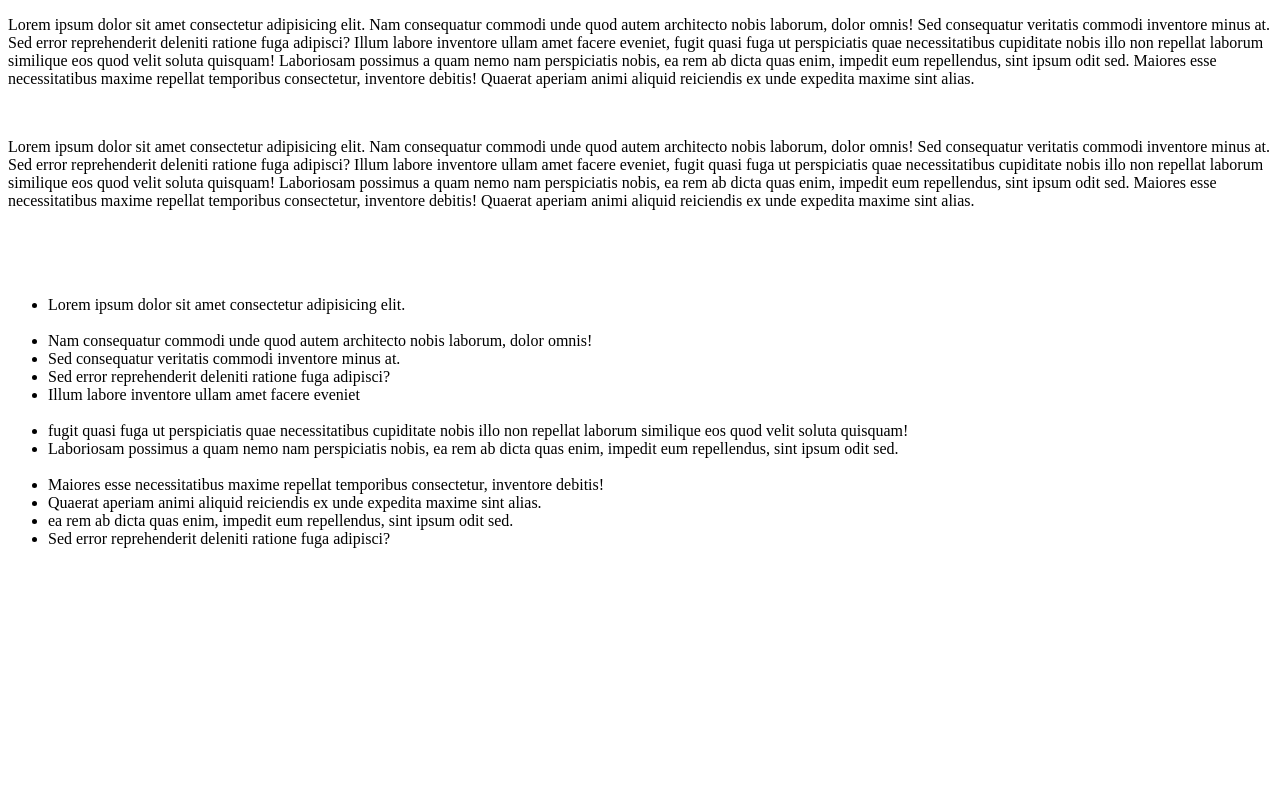
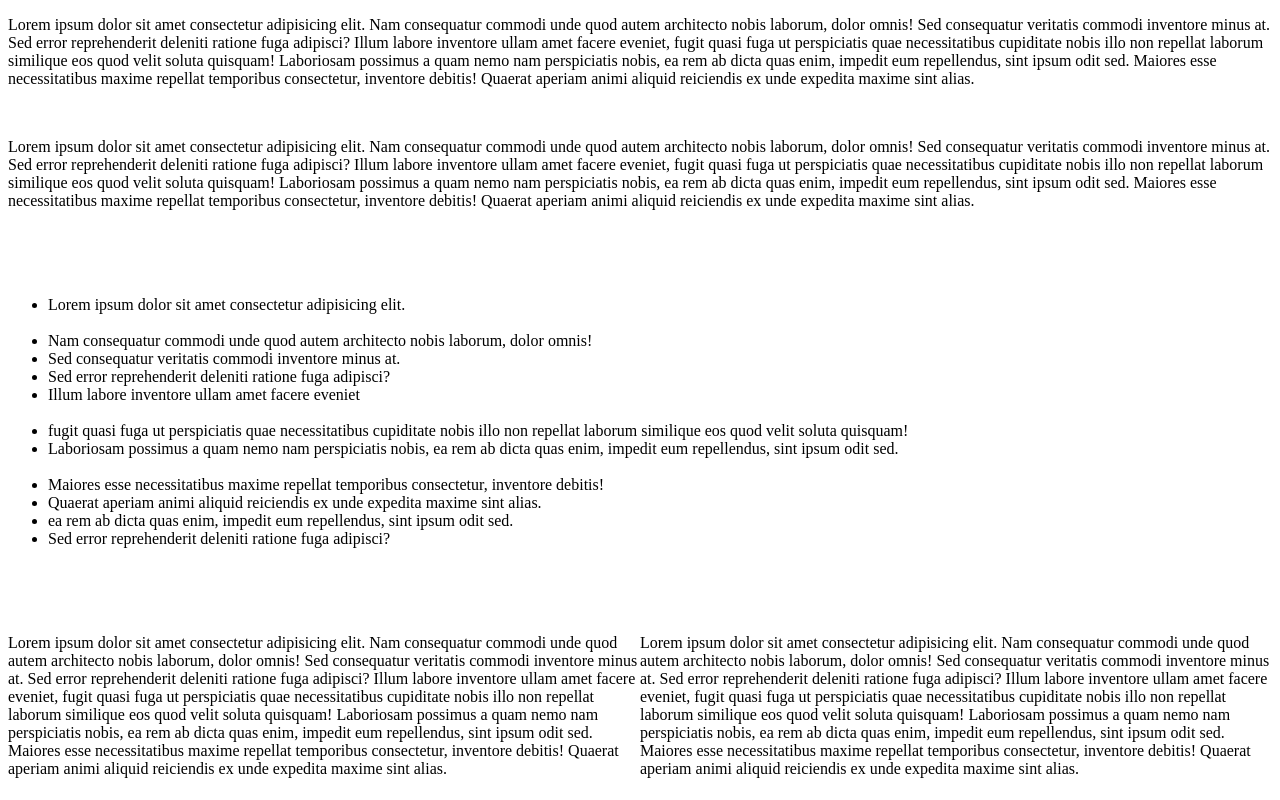
Before and after one commit to ritickrai-cedcoss/Template1, a plain HTML site: page src/index.html in a window 1280 px wide. Drawn offline with Linux system fonts and the light colour scheme.

Commit message:
bottom divs

```diff
--- a/src/index.html
+++ b/src/index.html
@@ -29,5 +29,12 @@
         <li>ea rem ab dicta quas enim, impedit eum repellendus, sint ipsum odit sed. </li>
         <li>Sed error reprehenderit deleniti ratione fuga adipisci?</li>
     </ul>
+    <br>
+    <br>
+    <br>
+    <div>
+        <p style="float:left; width:50%;">Lorem ipsum dolor sit amet consectetur adipisicing elit. Nam consequatur commodi unde quod autem architecto nobis laborum, dolor omnis! Sed consequatur veritatis commodi inventore minus at. Sed error reprehenderit deleniti ratione fuga adipisci? Illum labore inventore ullam amet facere eveniet, fugit quasi fuga ut perspiciatis quae necessitatibus cupiditate nobis illo non repellat laborum similique eos quod velit soluta quisquam! Laboriosam possimus a quam nemo nam perspiciatis nobis, ea rem ab dicta quas enim, impedit eum repellendus, sint ipsum odit sed. Maiores esse necessitatibus maxime repellat temporibus consectetur, inventore debitis! Quaerat aperiam animi aliquid reiciendis ex unde expedita maxime sint alias.</p>
+        <p style="float:right; width:50%;">Lorem ipsum dolor sit amet consectetur adipisicing elit. Nam consequatur commodi unde quod autem architecto nobis laborum, dolor omnis! Sed consequatur veritatis commodi inventore minus at. Sed error reprehenderit deleniti ratione fuga adipisci? Illum labore inventore ullam amet facere eveniet, fugit quasi fuga ut perspiciatis quae necessitatibus cupiditate nobis illo non repellat laborum similique eos quod velit soluta quisquam! Laboriosam possimus a quam nemo nam perspiciatis nobis, ea rem ab dicta quas enim, impedit eum repellendus, sint ipsum odit sed. Maiores esse necessitatibus maxime repellat temporibus consectetur, inventore debitis! Quaerat aperiam animi aliquid reiciendis ex unde expedita maxime sint alias.</p>
+    </div>
 </body>
 </html>
```
